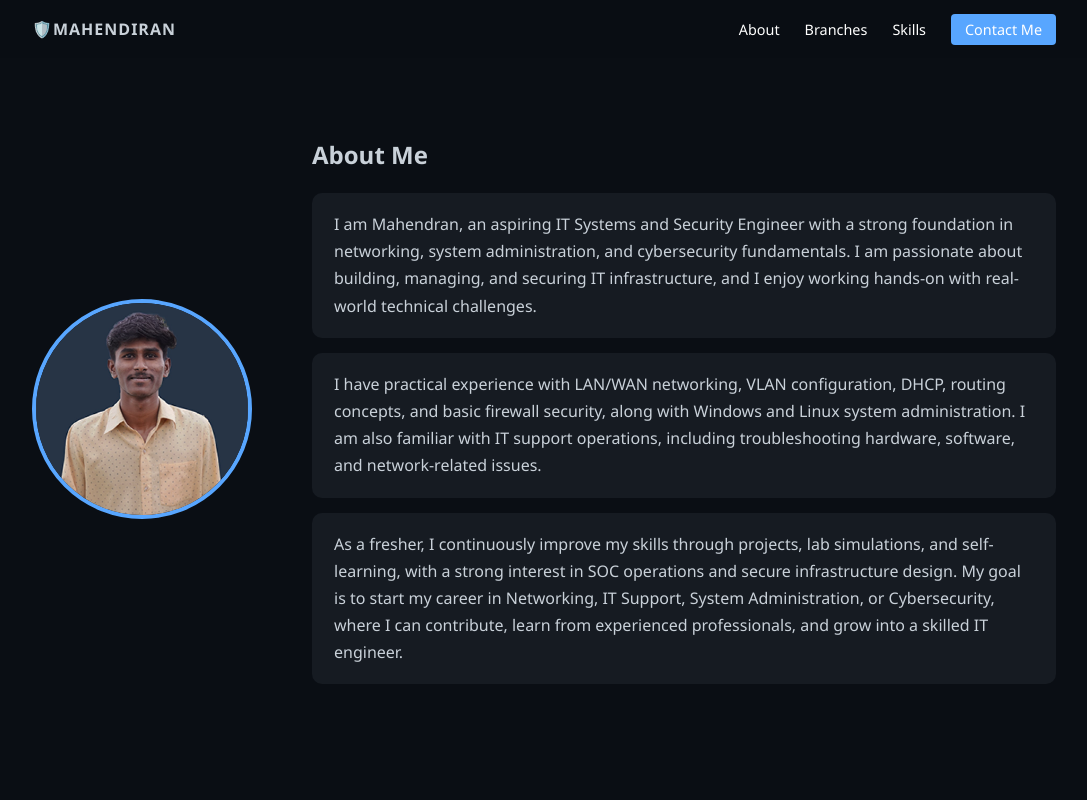
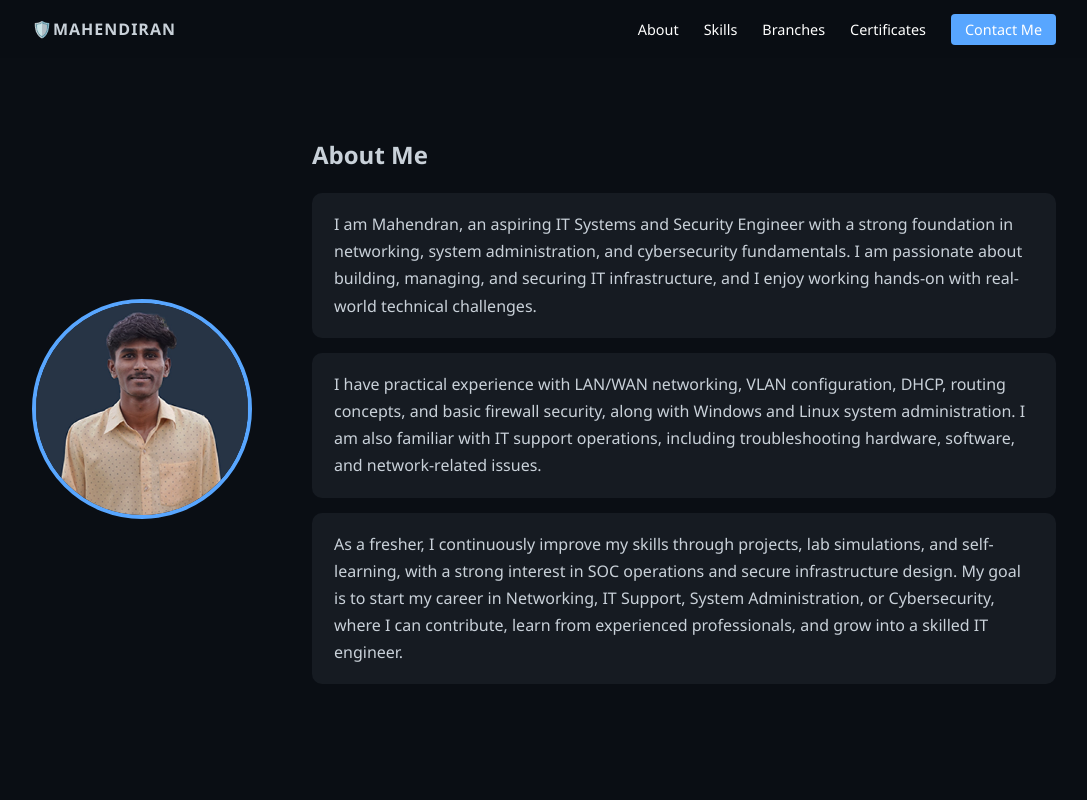
Before and after one commit to 22bit225/Mahendiran_Portfolio, a plain HTML site: page index.html in a window 1280 px wide. Shown: the top 800 px of the page, without its empty margins (96-1183 px from the left). Drawn offline with Linux system fonts and the light colour scheme.

Commit message:
Add certificates nav

```diff
--- a/index.html
+++ b/index.html
@@ -14,8 +14,9 @@
         <div class="logo">🛡️MAHENDIRAN</div>
         <ul class="nav-links">
             <li><a href="#about">About</a></li>
+            <li><a href="#skills">Skills</a></li>
             <li><a href="#departments">Branches</a></li>
-            <li><a href="#skills">Skills</a></li>
+            <li><a href="#Certificates">Certificates</a></li>
             <li><a href="#contact" class="btn-contact">Contact Me</a></li>
         </ul>
     </nav>
@@ -208,7 +209,7 @@ As a fresher, I continuously improve my skills through projects, lab simulations
     </section>
 
 
-    <section id="departments" class="dept-section">
+    <section id="Certificates" class="dept-section">
     <div class="section" class="dept-section">
     <h2 class="section-title">Certifications</h2>
 
```
